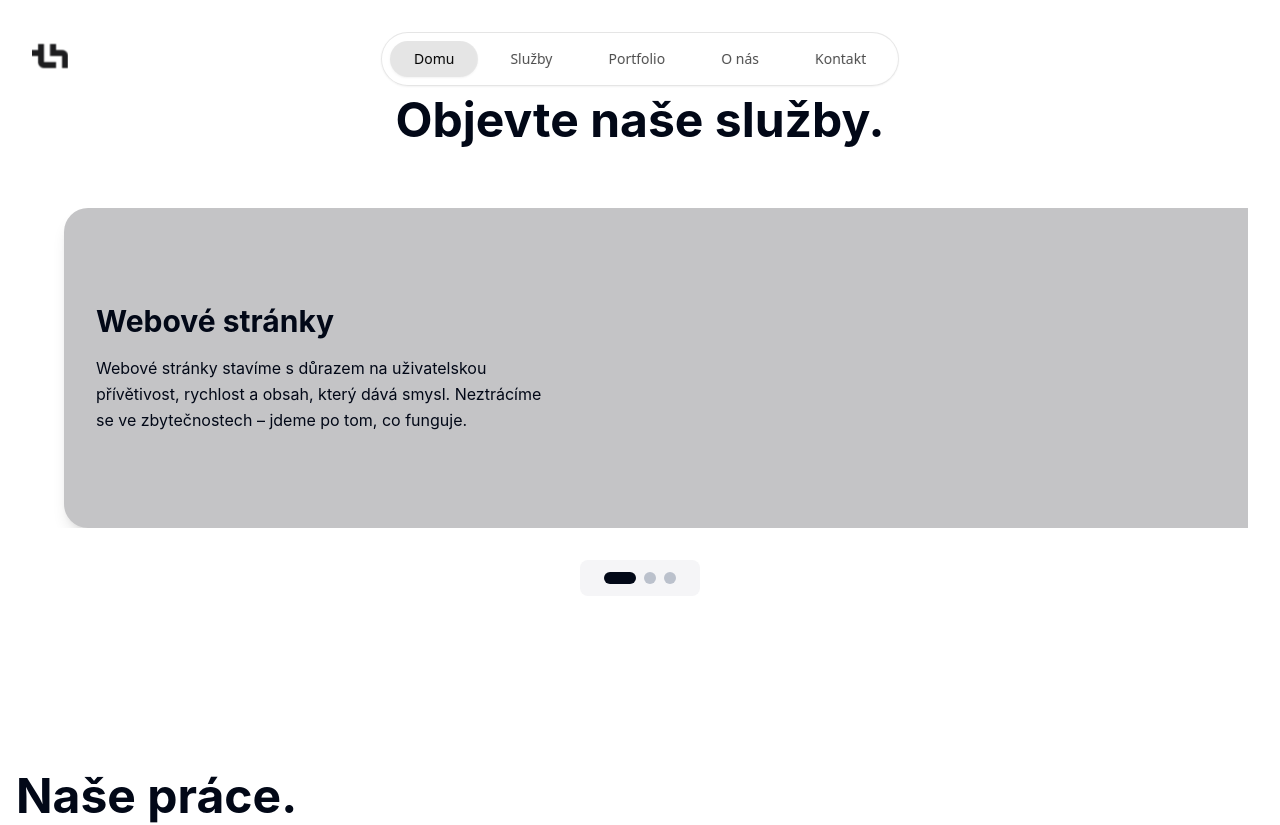
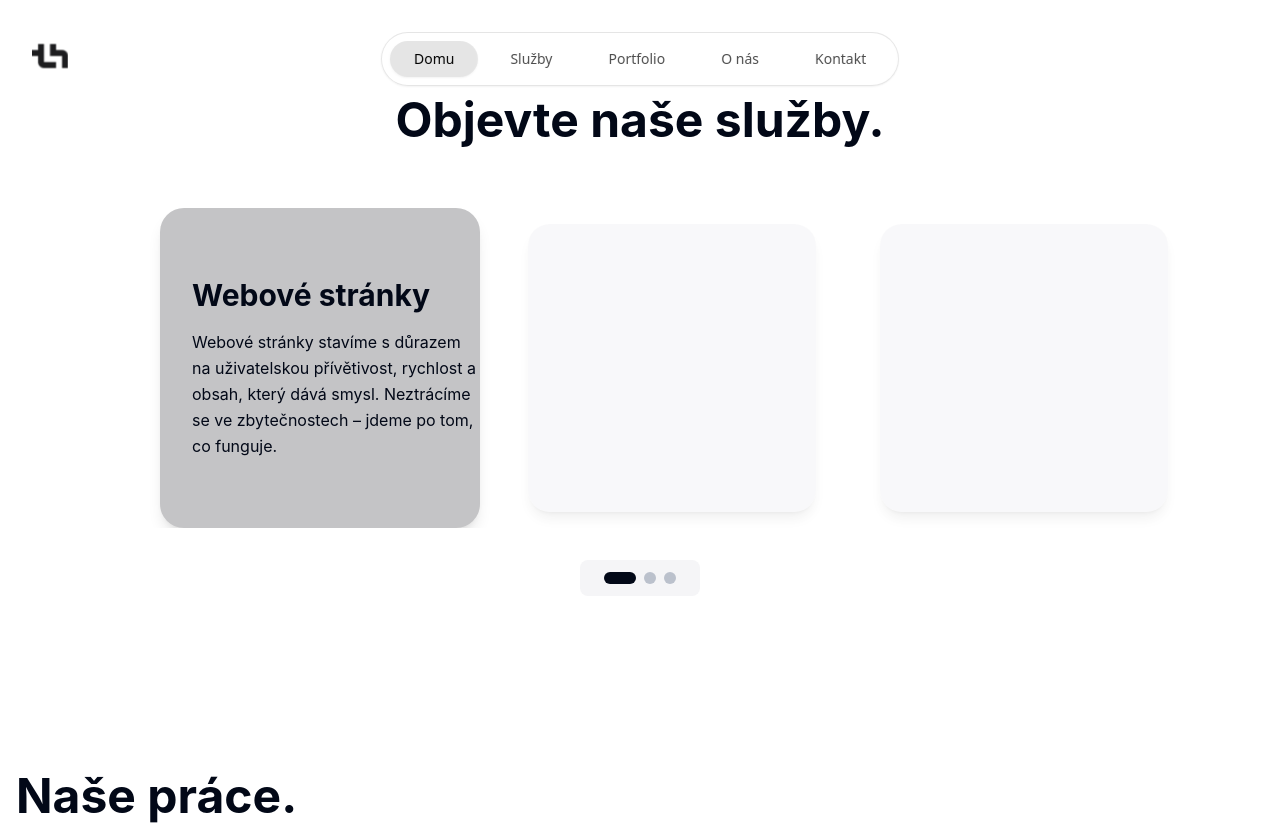
Before and after one commit to goDm04/apple-pages-clone, a React (Vite) app: page / in a window 1280 px wide. Shown: the top 825 px of the page. Built offline with nearby package versions, Linux system fonts and the light colour scheme.

Commit message:
Upravit zobrazení karet
Karty jsou nyní zarovnány tak, aby jedna karta byla uprostřed a z každé strany byla vidět část další karty.

```diff
--- a/src/components/ServicesSection.tsx
+++ b/src/components/ServicesSection.tsx
@@ -33,22 +33,21 @@ const ServicesSection = () => {
       </div>
 
       {/* Cards Container */}
-      <div className="relative w-full overflow-hidden">
+      <div className="relative w-full overflow-hidden px-16">
         <div
-          className="flex transition-transform duration-500 ease-in-out"
+          className="flex transition-transform duration-500 ease-in-out gap-8"
           style={{
-            transform: `translateX(-${activeIndex * 100}%)`,
-            width: `${services.length * 100}%`
+            transform: `translateX(calc(-${activeIndex * 100}% + calc(50vw - 50% - 2rem)))`,
           }}
         >
           {services.map((service, index) => (
             <div
               key={service.id}
-              className="flex-shrink-0 w-full px-8 cursor-pointer"
+              className="flex-shrink-0 w-80 cursor-pointer"
               onClick={() => setActiveIndex(index)}
             >
               <div className={`relative w-full h-80 rounded-3xl overflow-hidden shadow-lg bg-muted transition-all duration-500 ${
-                index === activeIndex ? 'scale-100 opacity-100' : 'scale-95 opacity-70'
+                index === activeIndex ? 'scale-100 opacity-100' : 'scale-90 opacity-60'
               }`}>
                 {index === activeIndex && (
                   <div className="absolute inset-0 bg-black/20">
```
